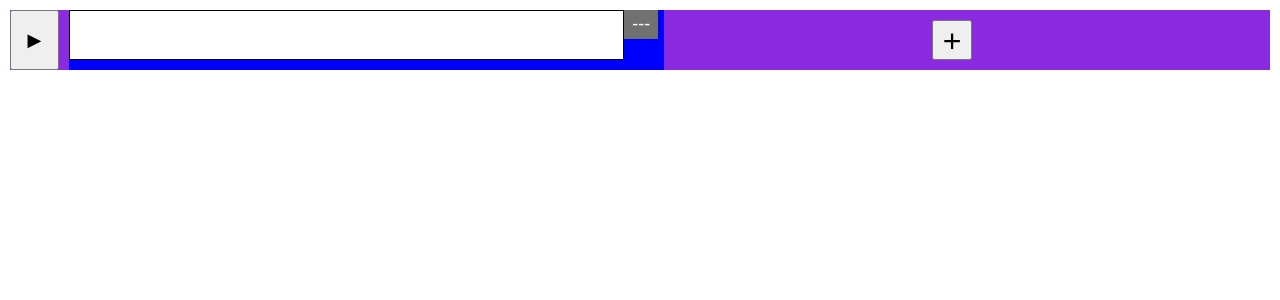
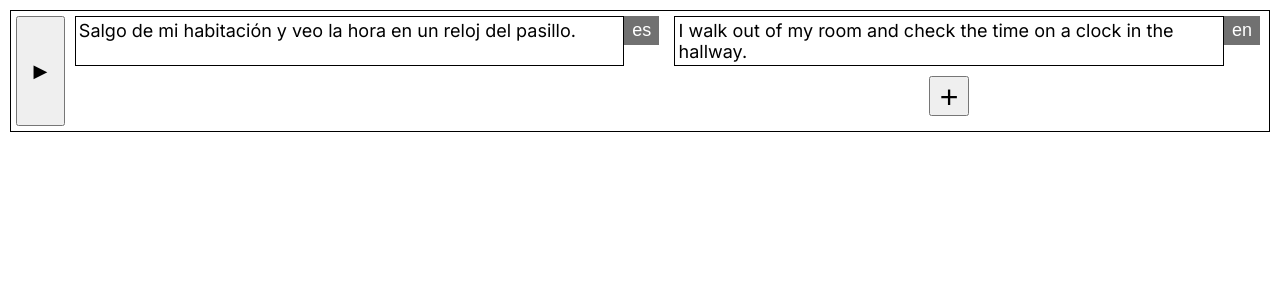
Before and after one commit to taeyoonwf/catchtext, a Next.js app: page /text-unit in a window 1280 px wide. Shown: the top 300 px of the page. Built offline with nearby package versions, Linux system fonts and the light colour scheme.

Commit message:
tweak tweak tweak

```diff
--- a/app/dropdown-langid/selectorLangId.tsx
+++ b/app/dropdown-langid/selectorLangId.tsx
@@ -1,5 +1,5 @@
 "use client"
-import React, { useState } from 'react';
+import React, { ChangeEventHandler, useState } from 'react';
 import './layout.css';
 
 const langIds: string[] = ['---', 'de', 'en', 'es', 'fr', 'hi', 'id', 'it',
@@ -7,9 +7,10 @@ const langIds: string[] = ['---', 'de', 'en', 'es', 'fr', 'hi', 'id', 'it',
 
 interface SelectorLangIdProps {
     defaultSelectedKey: string;
+    onChange?: (newLangId: string) => void;
 }
 
-export default function SelectorLangId({defaultSelectedKey}: SelectorLangIdProps) {
+export default function SelectorLangId({defaultSelectedKey, onChange}: SelectorLangIdProps) {
     const [langId, setLangId] = useState(defaultSelectedKey);
     const [btnHover, setBtnHover] = useState(false);
     const [stop, setStop] = useState(false);
@@ -19,6 +20,7 @@ export default function SelectorLangId({defaultSelectedKey}: SelectorLangIdProps
         setLangId(newLangId);
         setBtnHover(false);
         SelectorLangId.prototype.justClosed = true;
+        onChange?.call(null, newLangId);
     };
 
     return (
--- a/app/text-unit/layout.css
+++ b/app/text-unit/layout.css
@@ -1,9 +1,11 @@
 .text-unit-bg {
     margin: 10px;
-    background-color: blueviolet;
+    padding: 5px;
+    background-color: none;
 
     flex-direction: row;
     display: flex;
+    border: 1px solid;
 }
 
 .play-btn {
@@ -15,7 +17,7 @@
 .text-part {
     width: calc(50% - 10px);
     margin: 0px 0px auto 10px;
-    background-color: blue;
+    background-color: none;
 }
 
 .text-and-langid {
--- a/app/text-unit/page.tsx
+++ b/app/text-unit/page.tsx
@@ -1,8 +1,5 @@
-"use client"
-import { useState } from 'react';
-import SelectorLangId from '../dropdown-langid/selectorLangId';
-import './layout.css';
-import TextareaAutoResize from '../textarea-auto-resize/textareaAutoResize';
+import React from 'react';
+import TextUnit from './text-unit';
 
 const tmpData = {
     "tid": "1hpfs",
@@ -20,52 +17,8 @@ const tmpData = {
     "pid": 4
 };
 
-export default function TextUnit() {
-    const [text, setText] = useState('');
-    const [trans, setTrans] = useState<string[]>([]);
-    const playSound = (e: React.MouseEvent<HTMLButtonElement>) => {
-        console.log('asdf');
-        console.log(e);
-    };
-
-    const handleTextChange = (e: React.ChangeEvent<HTMLTextAreaElement>) => {
-        const { value } = e.currentTarget;
-        setText(value);
-      };
-
-    const addTranslation = (e: React.MouseEvent<HTMLButtonElement>) => {
-        setTrans(oldTrans => [...oldTrans, '']);
-    }
-
-    return (
-    <div className='text-unit-bg'>
-        <button onClick={playSound}
-                        className='play-btn'>
-                        ▶
-                    </button>
-        <div className='text-part'>
-            <div className='text-and-langid'>
-                <TextareaAutoResize
-                    className='text-part-text'
-                    value={text}
-                    onChange={handleTextChange}
-                />
-                <SelectorLangId defaultSelectedKey='---' />
-            </div>
-        </div>
-        <div className='translation-part'>
-            {trans.map((value, index) => (<div key={index} className='text-and-langid'>
-                    <TextareaAutoResize
-                        className='text-part-trans'
-                        value={value}
-                        onChange={handleTextChange}
-                    />
-                    <SelectorLangId defaultSelectedKey='---' />
-            </div>))}
-            <div className='add-translation'>
-                <button onClick={addTranslation}>+</button>
-            </div>
-        </div>
-    </div>
-    );
+export default function Home() {
+  return (<>
+    <TextUnit defaultText={tmpData['txt']} defaultLangId={tmpData['lid']} translations={tmpData['trs']} />
+  </>);
 }
--- /dev/null
+++ b/app/text-unit/text-unit.tsx
@@ -0,0 +1,71 @@
+"use client"
+import { useState } from 'react';
+import SelectorLangId from '../dropdown-langid/selectorLangId';
+import './layout.css';
+import TextareaAutoResize from '../textarea-auto-resize/textareaAutoResize';
+
+interface TextUnitProps {
+    speed?: number;
+    length?: number;
+    defaultText?: string;
+    defaultLangId?: string;
+    translations?: string[];
+}
+
+const arr = [1, 5, 2, 6, 4, 3];
+const result = arr.reduce((acc: number[][], curr, index) => (index % 2 === 0 ? acc.push([curr]) : acc[acc.length - 1].push(curr), acc), []);
+console.log(result);
+
+export default function TextUnit({defaultText, defaultLangId, translations}: TextUnitProps) {
+    //const evenIndexItems = (e: string[]) => e.filter((value, index) => index % 2 === 0);
+    //const oddIndexItems = (e: string[]) => e.filter((value, index) => index % 2 === 1);
+    const convArrIntoPairs = (e: string[]) => e.reduce((acc: string[][], curr, index) => (index % 2 === 0 ? acc.push([curr]) : acc[acc.length - 1].push(curr), acc), []);
+    const [text, setText] = useState(defaultText !== undefined ? defaultText : '');
+    const [langId, setLangId] = useState(defaultLangId !== undefined ? defaultLangId : '---');
+    const [trans, setTrans] = useState<string[][]>(translations !== undefined ? convArrIntoPairs(translations) : []);
+    const playSound = (e: React.MouseEvent<HTMLButtonElement>) => {
+        console.log('asdf');
+        console.log(e);
+    };
+
+    const handleTextChange = (e: React.ChangeEvent<HTMLTextAreaElement>) => {
+        const { value } = e.currentTarget;
+        setText(value);
+      };
+
+    const addTranslation = (e: React.MouseEvent<HTMLButtonElement>) => {
+        setTrans(oldTrans => [...oldTrans, ['', '---']]);
+    }
+
+    return (
+    <div className='text-unit-bg'>
+        <button onClick={playSound}
+                        className='play-btn'>
+                        ▶
+                    </button>
+        <div className='text-part'>
+            <div className='text-and-langid'>
+                <TextareaAutoResize
+                    className='text-part-text'
+                    value={text}
+                    onChange={handleTextChange}
+                />
+                <SelectorLangId defaultSelectedKey={langId} onChange={(newLangId) => setLangId(newLangId)}/>
+            </div>
+        </div>
+        <div className='translation-part'>
+            {trans.map((value, index) => (<div key={index} className='text-and-langid'>
+                    <TextareaAutoResize
+                        className='text-part-trans'
+                        value={value[0]}
+                        onChange={handleTextChange}
+                    />
+                    <SelectorLangId defaultSelectedKey={value[1]} />
+            </div>))}
+            <div className='add-translation'>
+                <button onClick={addTranslation}>+</button>
+            </div>
+        </div>
+    </div>
+    );
+}
```
